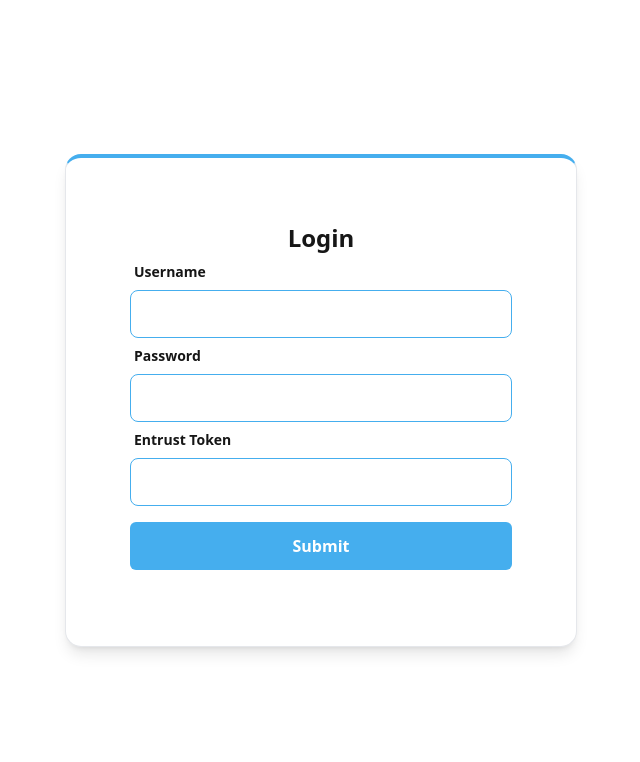
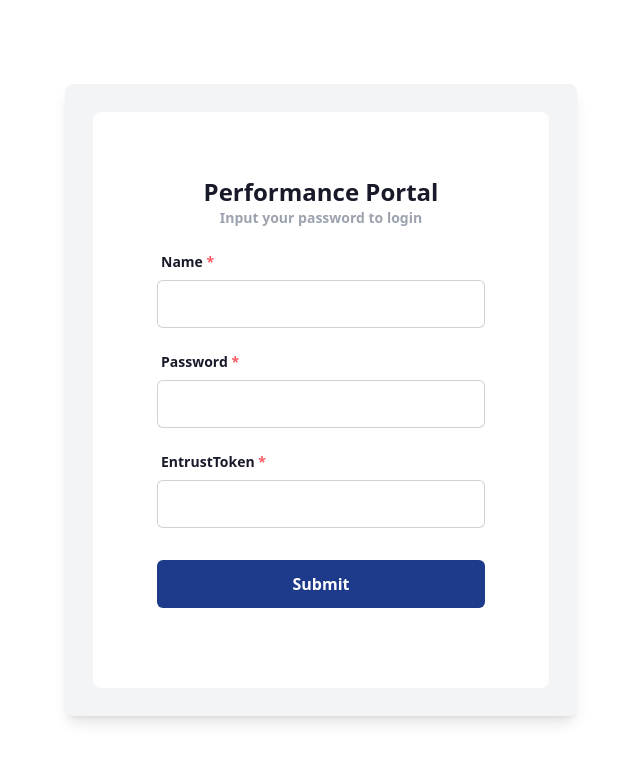
Before and after one commit to Earthfill/erp, a React (Vite) app: page /login in a window 1280 px wide. Shown: the top 762 px of the page, without its empty margins (319-959 px from the left). Built offline with nearby package versions, Linux system fonts and the light colour scheme.

Commit message:
changed login ui

```diff
--- a/src/components/FormInput.jsx
+++ b/src/components/FormInput.jsx
@@ -4,7 +4,7 @@ const FormInput = ({ name, type, value, handleChange, size, labelText }) => {
       <label className="form-control">
         <div className="label">
           <span className="label-text capitalize font-semibold">
-            {labelText || name}
+            {labelText || name} <span className="text-error">*</span>
           </span>
         </div>
         <input
@@ -12,7 +12,7 @@ const FormInput = ({ name, type, value, handleChange, size, labelText }) => {
           name={name}
           value={value}
           onChange={handleChange}
-          className={`input input-bordered input-primary ${size}`}
+          className={`input input-bordered rounded-md ${size}`}
         />
       </label>
     </div>
--- a/src/index.css
+++ b/src/index.css
@@ -16,11 +16,11 @@
   }
 
   .page-grid {
-    @apply grid md:grid-cols-3 md:gap-4 ;
+    @apply grid md:grid-cols-3 md:gap-4;
   }
 
   .button-style {
-    @apply py-2 px-4 rounded-md capitalize text-sm
+    @apply py-3 rounded-md w-full capitalize bg-blue-900 text-white;
   }
 }
 
--- a/src/pages/Login.jsx
+++ b/src/pages/Login.jsx
@@ -24,13 +24,16 @@ const Login = () => {
 
   return (
     <section className="h-screen grid place-items-center">
-      <form onSubmit={onSubmit} className="card w-80 md:w-2/5 2xl:w-1/5 md:p-16 p-5 bg-base-100 shadow-lg flex flex-col border border-t-primary border-t-4">
+      <form onSubmit={onSubmit} className="card w-80 md:w-2/5 2xl:w-1/5 p-7 bg-gray-100 shadow-lg flex flex-col rounded-lg">
+        <div className="bg-base-100 md:p-16 p-5 rounded-lg">
           <h3 className="text-center text-2xl font-semibold">
-          Login
+            Performance Portal
           </h3>
+          <p class="text-center text-gray-400 text-sm">Input your password to login</p>
+          <div className="py-4 grid gap-4">
             <FormInput
               type='text'
-            name='username'
+              name='name'
               value={values.name}
               handleChange={handleChange}
               />
@@ -42,18 +45,20 @@ const Login = () => {
             />
             <FormInput
               type='password'
-          name='entrust token'
+              name='entrustToken'
               value={values.entrustToken}
               handleChange={handleChange}
             />
             <Link to='/' className="mt-4">
               <button
                 type="submit"
-            className="bg-primary text-base-100 w-full py-3 capitalize rounded-md mb-3"
+                className="button-style"
               >
                 submit
               </button>
             </Link>
+          </div>
+        </div>
       </form>
     </section>
   )
--- a/tailwind.config.js
+++ b/tailwind.config.js
@@ -1,27 +1,16 @@
 /** @type {import('tailwindcss').Config} */
 export default {
-  content: [
-    "./index.html",
-    "./src/**/*.{js,ts,jsx,tsx}",
-  ],
+  content: ["./index.html", "./src/**/*.{js,ts,jsx,tsx}"],
   theme: {
     extend: {
       screens: {
-        'md': '767px',
-        'lg': '1025px',
+        md: "767px",
+        lg: "1025px",
       },
     },
   },
   plugins: [require("@tailwindcss/typography"), require("daisyui")],
   daisyui: {
-    themes: [
-      {
-        mytheme: {
-          "primary": "#674EA7",
-          "success": "#6AA84F",
-        }
-      },
-      'cmyk', 'business'
-    ]
-  }
-}
+    themes: ["corporate"],
+  },
+};
```
Lines whose indentation alone changed are shown as unchanged.
